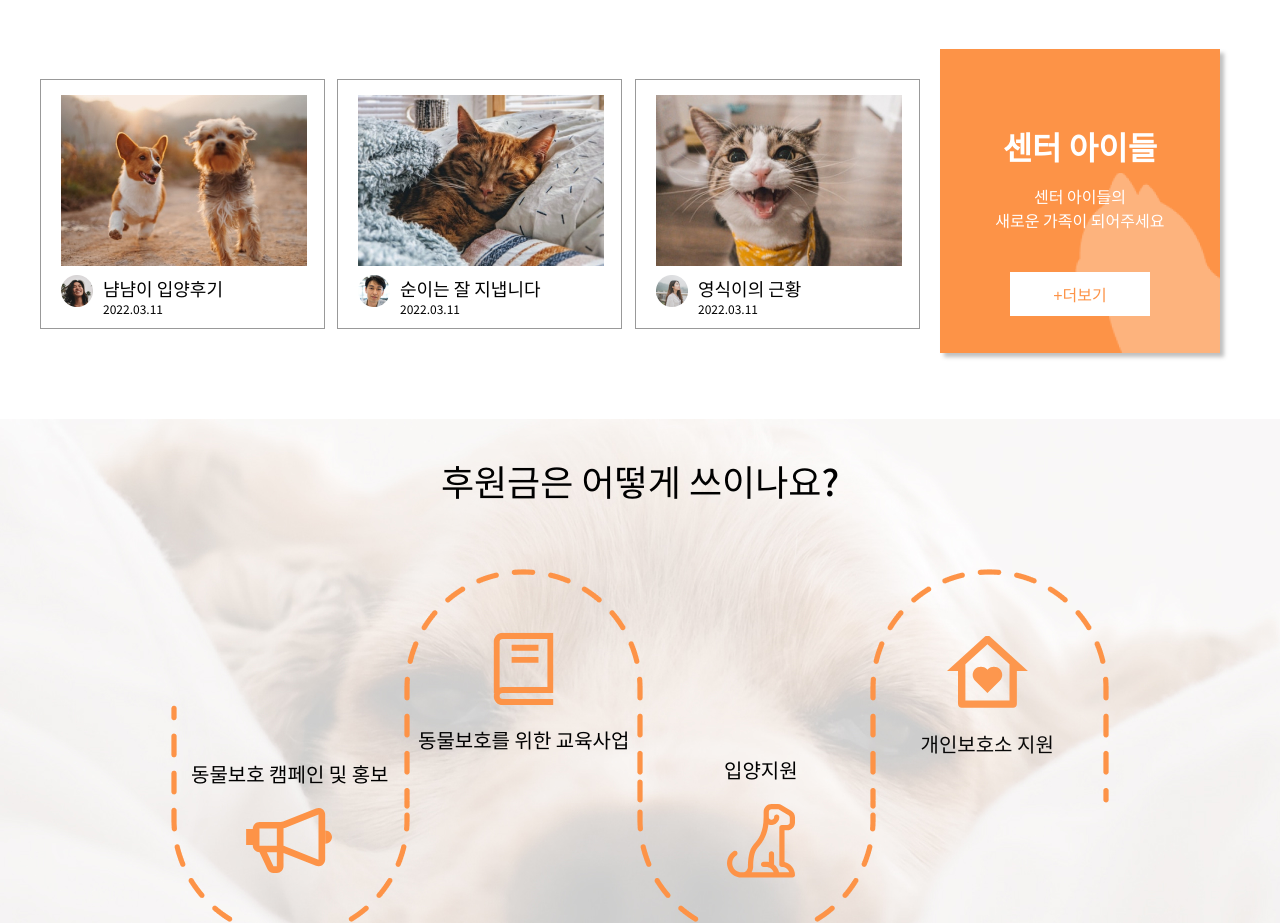
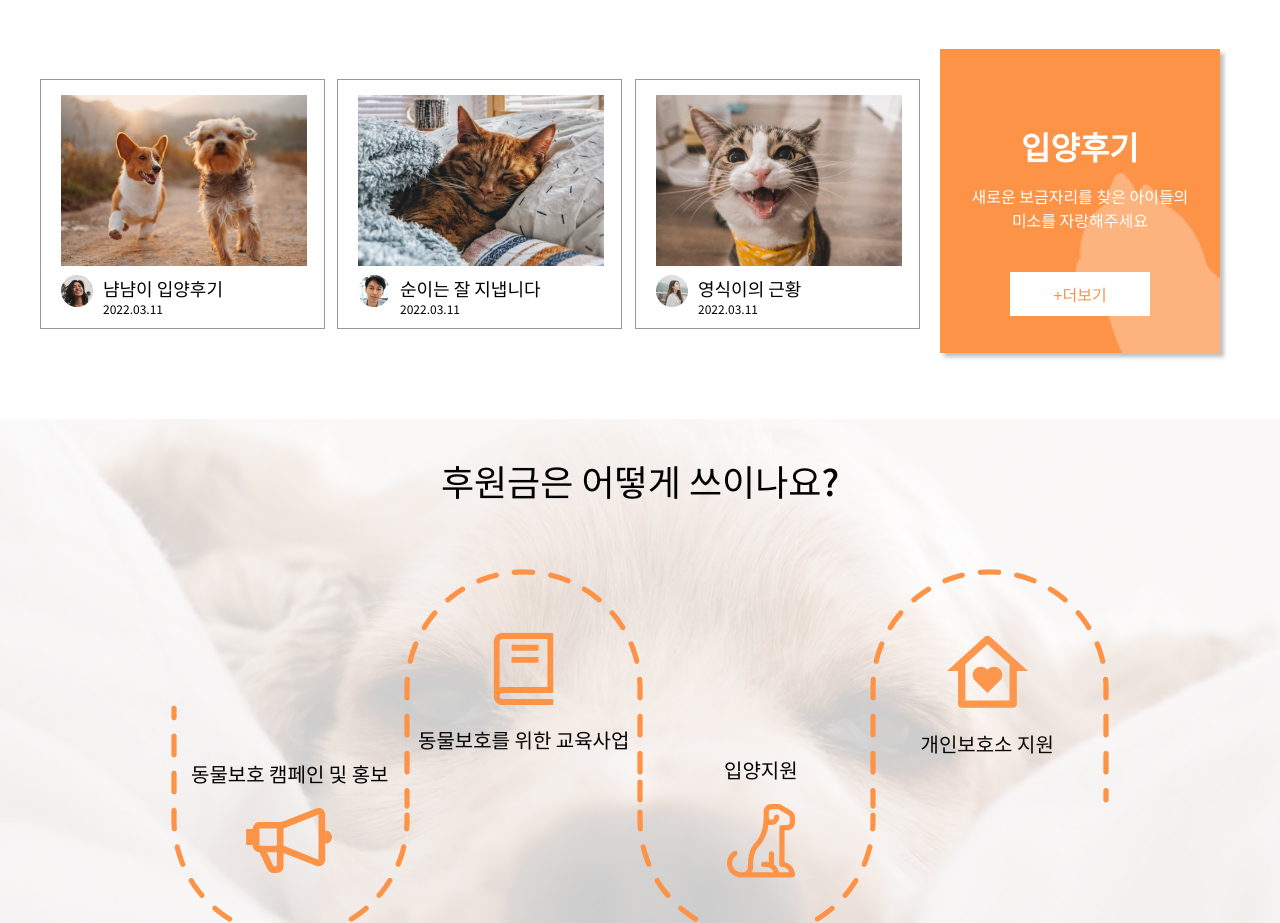
Before and after one commit to kps2838/hanma-eum, a plain HTML site: page index.html in a window 1280 px wide. Shown: the part 2100-3023 px from the top of the page. Drawn offline with nearby package versions, Linux system fonts and the light colour scheme.

Commit message:
Add files via upload

```diff
--- a/index.html
+++ b/index.html
@@ -339,9 +339,9 @@
             </div>
             <div class="title_box" data-aos="fade-left" data-aos-duration="1000" >
                 <img src="./images/adoption_bg.png" alt="">
-                <h3>센터 아이들</h3>
-                <p>센터 아이들의
-                    <br>새로운 가족이 되어주세요</p>
+                <h3>입양후기</h3>
+                <p>새로운 보금자리를 찾은 아이들의
+                    <br>미소를 자랑해주세요</p>
                 <button>+더보기</button>
             </div>
         </section>
```
